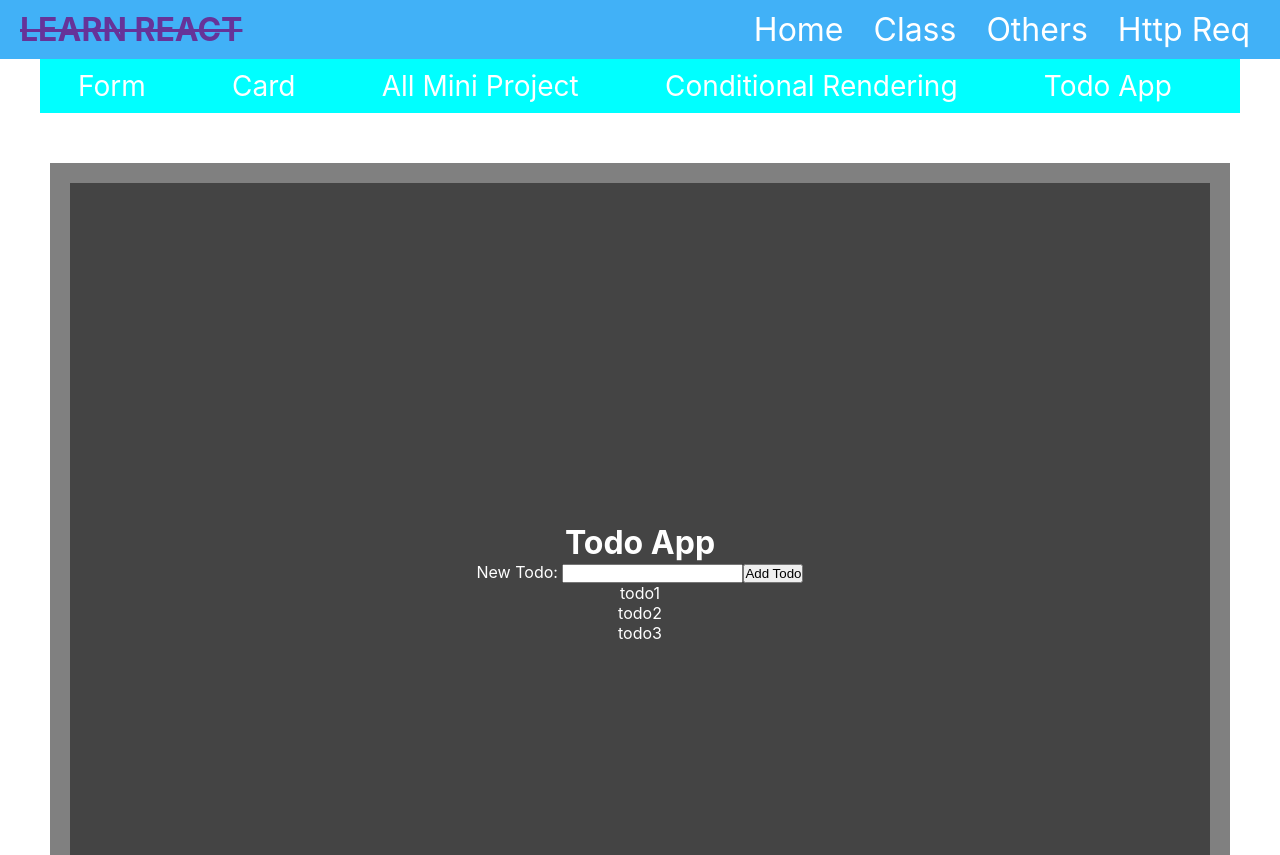
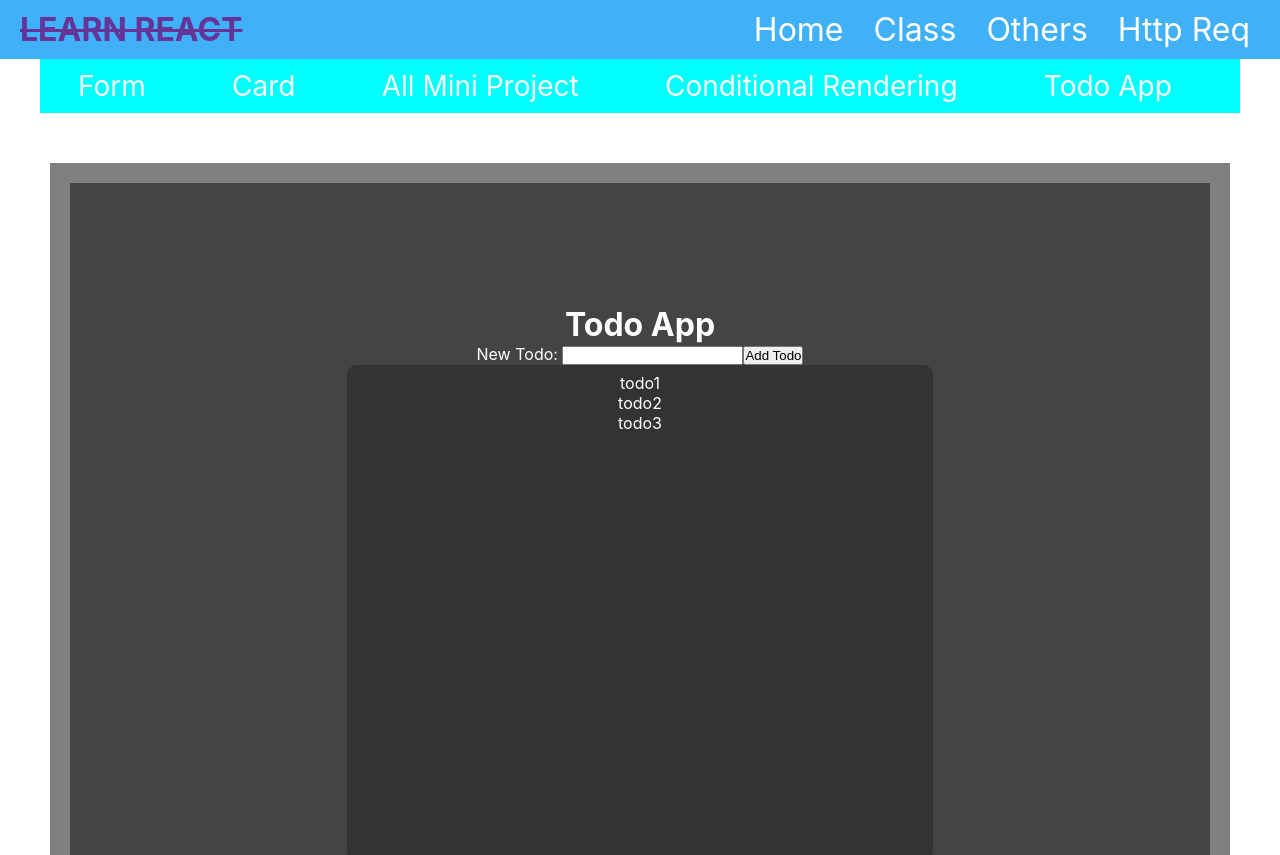
Before and after one commit to khaled39ab/React-With-LWS, a React (Create React App) app: page /todo in a window 1280 px wide. Shown: the top 855 px of the page. Built offline with nearby package versions, Linux system fonts and the light colour scheme.

Commit message:
styled todos component

```diff
--- a/src/page/todoApp/Todo.js
+++ b/src/page/todoApp/Todo.js
@@ -3,7 +3,7 @@ import './Todo.css'
 
 const Todo = (props) => {
     return (
-        <article>
+        <article className='todo'>
             {props.todo}
         </article>
     )
--- a/src/page/todoApp/Todos.css
+++ b/src/page/todoApp/Todos.css
@@ -0,0 +1,9 @@
+.todos{
+    width: 50%;
+    color: white;
+    background-color: #333;
+    border-radius: 0.6rem;
+    padding: 0.5rem;
+    height: 60vh;
+    overflow: hidden;
+}
--- a/src/page/todoApp/Todos.js
+++ b/src/page/todoApp/Todos.js
@@ -5,7 +5,7 @@ import './Todos.css'
 const Todos = (props) => {
 
     return (
-        <section>
+        <section className='todos'>
             {
                 props.todos.map((todo, index) => <Todo
                     key={index}
```
